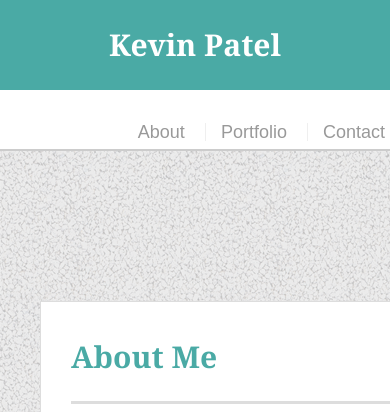
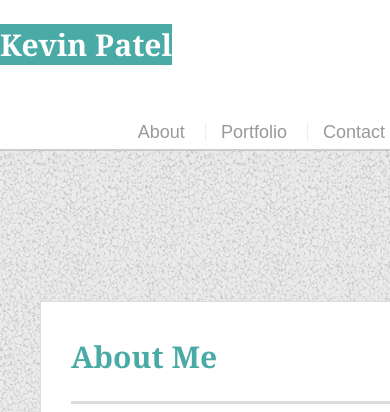
Before and after one commit to kpatel1209/Responsive-Portfolio, a plain HTML site: page index.html in a window 390 px wide. Shown: the top 412 px of the page. Drawn offline with Linux system fonts and the light colour scheme.

Commit message:
updates to push

```diff
--- a/assets/css/style.css
+++ b/assets/css/style.css
@@ -267,4 +267,9 @@ input[type=submit] {
     width: 100%;
   }
 
+  #logo {
+    float: none;
+    width: 100%;
+  }
+
 }
```
